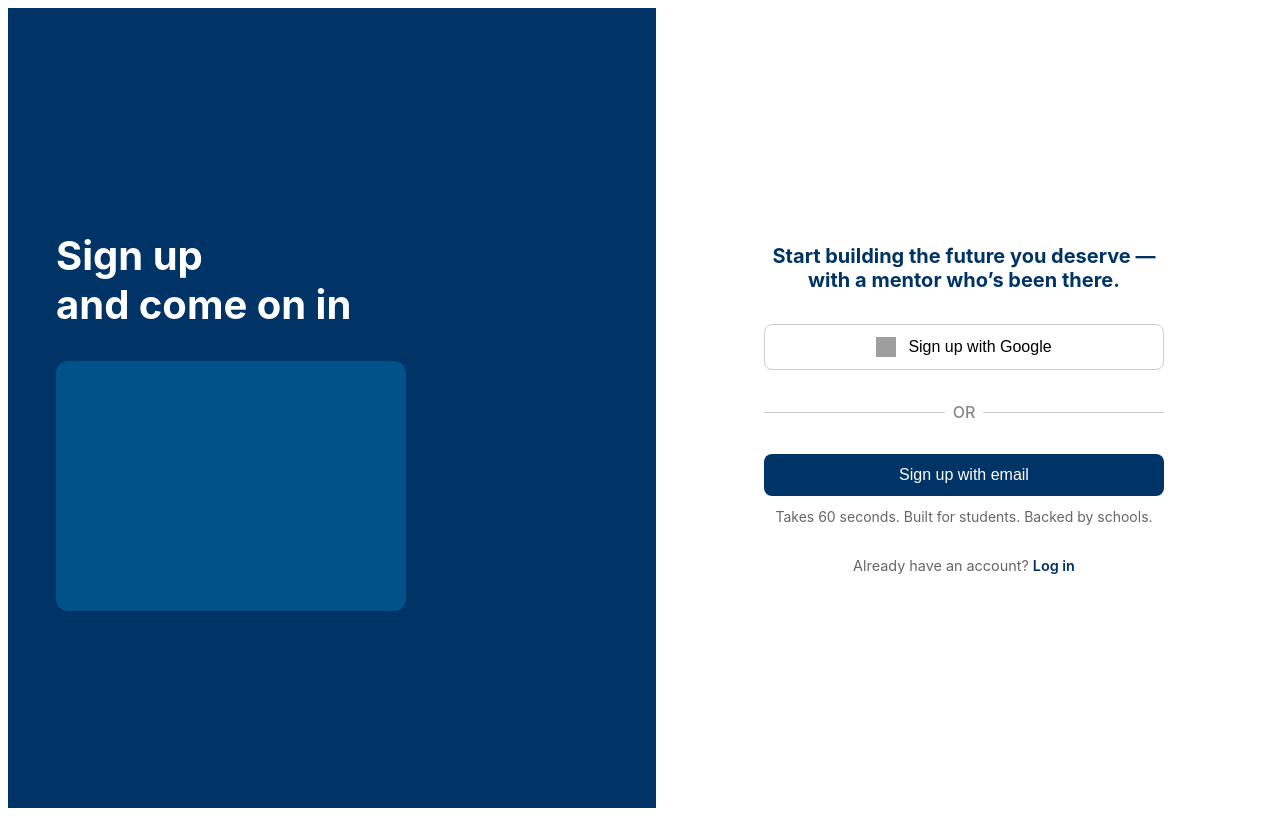
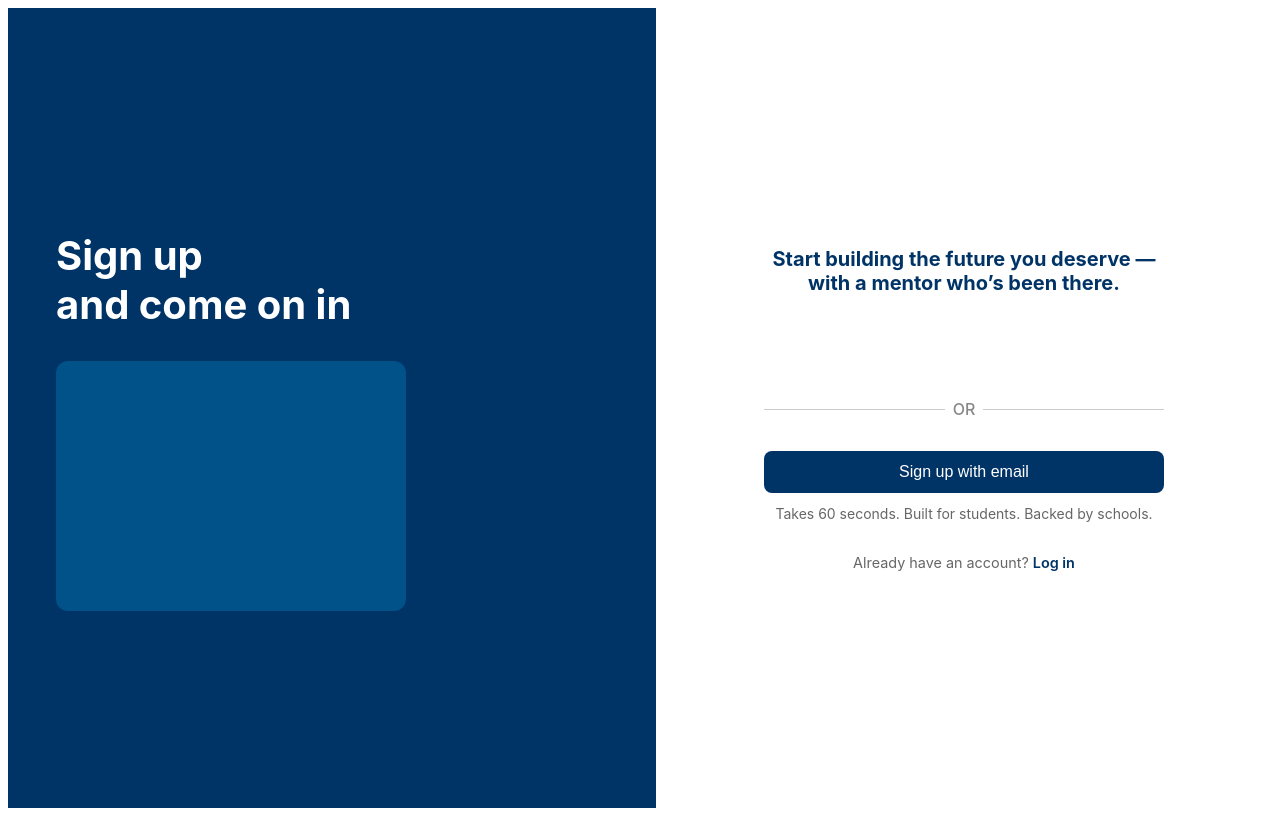
Before and after one commit to Rfitzgerald-svg/mentorme-frontend-, a React (Create React App) app: page /register in a window 1280 px wide. Built offline with nearby package versions, Linux system fonts and the light colour scheme; grey boxes are pictures that could not be loaded.

Commit message:
Update Register.jsx

```diff
--- a/src/routes/Register.jsx
+++ b/src/routes/Register.jsx
@@ -1,13 +1,10 @@
 import React from "react";
 import { useNavigate } from "react-router-dom";
+import { GoogleLogin } from "@react-oauth/google";
 import "./Register.css";
 
 export default function Register() {
   const navigate = useNavigate();
-
-  const handleGoogleLogin = () => {
-    console.log("Google login triggered");
-  };
 
   const handleEmailSignup = () => {
     navigate("/register/email");
@@ -23,19 +20,32 @@ export default function Register() {
       <div className="register-right">
         <div className="form-container">
           <h2>Start building the future you deserve — with a mentor who’s been there.</h2>
-          <button className="google-btn" onClick={handleGoogleLogin}>
-            <img src="https://upload.wikimedia.org/wikipedia/commons/5/53/Google_%22G%22_Logo.svg" alt="Google icon" />
-            Sign up with Google
-          </button>
+
+          {/* Real Google Login button */}
+          <GoogleLogin
+            onSuccess={(res) => {
+              console.log("Google login success:", res);
+              alert("Google login successful. Redirecting...");
+              // You can redirect or add Supabase logic here
+            }}
+            onError={() => {
+              alert("Google login failed");
+            }}
+            width="100%"
+          />
+
           <div className="or-divider">
             <hr /><span>OR</span><hr />
           </div>
+
           <button className="email-btn" onClick={handleEmailSignup}>
             Sign up with email
           </button>
+
           <p style={{ fontSize: "0.875rem", color: "#666", marginTop: "0.75rem" }}>
             Takes 60 seconds. Built for students. Backed by schools.
           </p>
+
           <p className="existing-account">
             Already have an account? <a href="/login">Log in</a>
           </p>
```
